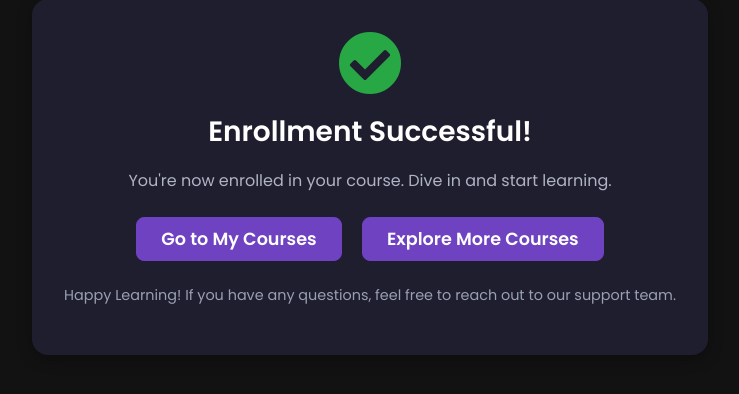
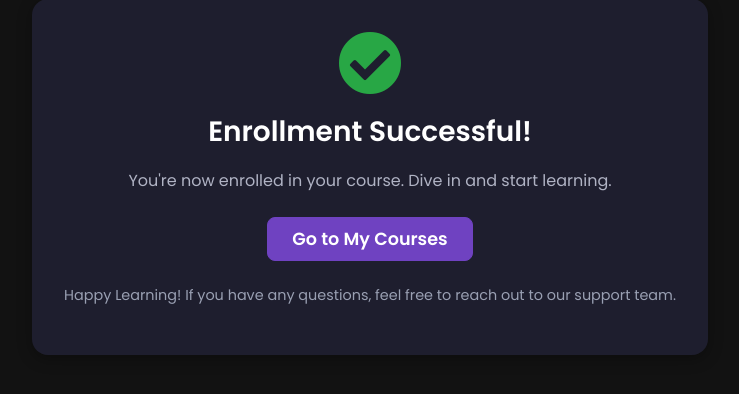
Before and after one commit to tawhid2001/enlighten-institute-deployment, a Django app: page /success/ in a window 1280 px wide. Shown: the part 223-617 px from the top of the page, without its empty margins (270-1009 px from the left). Run offline with Django 4.2, Linux system fonts and the light colour scheme; some libraries are stand-ins or nearby versions.

Commit message:
template success modified

```diff
--- a/payment/templates/success.html
+++ b/payment/templates/success.html
@@ -1,16 +1,24 @@
-{% load socialaccount %}
-{% load static %}
+{% load socialaccount %} {% load static %}
 <!DOCTYPE html>
 <html lang="en">
   <head>
-    <meta charset="UTF-8">
-    <meta name="viewport" content="width=device-width, initial-scale=1.0">
+    <meta charset="UTF-8" />
+    <meta name="viewport" content="width=device-width, initial-scale=1.0" />
     <title>Enrollment Successful</title>
 
     <!-- Bootstrap CSS -->
-    <link href="https://stackpath.bootstrapcdn.com/bootstrap/4.5.2/css/bootstrap.min.css" rel="stylesheet">
-    <link href="https://fonts.googleapis.com/css2?family=Poppins:wght@400;600&display=swap" rel="stylesheet" />
-    <link rel="stylesheet" href="https://cdnjs.cloudflare.com/ajax/libs/font-awesome/5.15.3/css/all.min.css" />
+    <link
+      href="https://stackpath.bootstrapcdn.com/bootstrap/4.5.2/css/bootstrap.min.css"
+      rel="stylesheet"
+    />
+    <link
+      href="https://fonts.googleapis.com/css2?family=Poppins:wght@400;600&display=swap"
+      rel="stylesheet"
+    />
+    <link
+      rel="stylesheet"
+      href="https://cdnjs.cloudflare.com/ajax/libs/font-awesome/5.15.3/css/all.min.css"
+    />
 
     <style>
       body {
@@ -20,7 +28,7 @@
         justify-content: center;
         align-items: center;
         height: 100vh;
-          font-family: 'Poppins', sans-serif;
+        font-family: "Poppins", sans-serif;
       }
 
       .success-container {
@@ -76,10 +84,22 @@
     <div class="success-container">
       <i class="fas fa-check-circle success-icon"></i>
       <div class="success-text">Enrollment Successful!</div>
-        <p class="sub-text">You're now enrolled in your course. Dive in and start learning.</p>
-        <a href="https://tawhid2001.github.io/enlighten_school/enrolled_course.html" class="btn btn-custom">Go to My Courses</a>
-        <a href="https://tawhid2001.github.io/enlighten_school/browse_courses.html" class="btn btn-custom">Explore More Courses</a>
-        <p class="info-text">Happy Learning! If you have any questions, feel free to reach out to our support team.</p>
+      <p class="sub-text">
+        You're now enrolled in your course. Dive in and start learning.
+      </p>
+      <a
+        href="https://tawhid2001.github.io/enlighten_school/enrolled_course.html"
+        class="btn btn-custom"
+        >Go to My Courses</a
+      >
+      <p class="info-text">
+        Happy Learning! If you have any questions, feel free to reach out to our
+        support team.
+      </p>
     </div>
+    <!-- Bootstrap JS and dependencies -->
+    <script src="https://code.jquery.com/jquery-3.5.1.min.js"></script>
+    <script src="https://cdn.jsdelivr.net/npm/popper.js@1.16.1/dist/umd/popper.min.js"></script>
+    <script src="https://stackpath.bootstrapcdn.com/bootstrap/4.5.2/js/bootstrap.min.js"></script>
   </body>
 </html>
```
Lines whose indentation alone changed are shown as unchanged.
